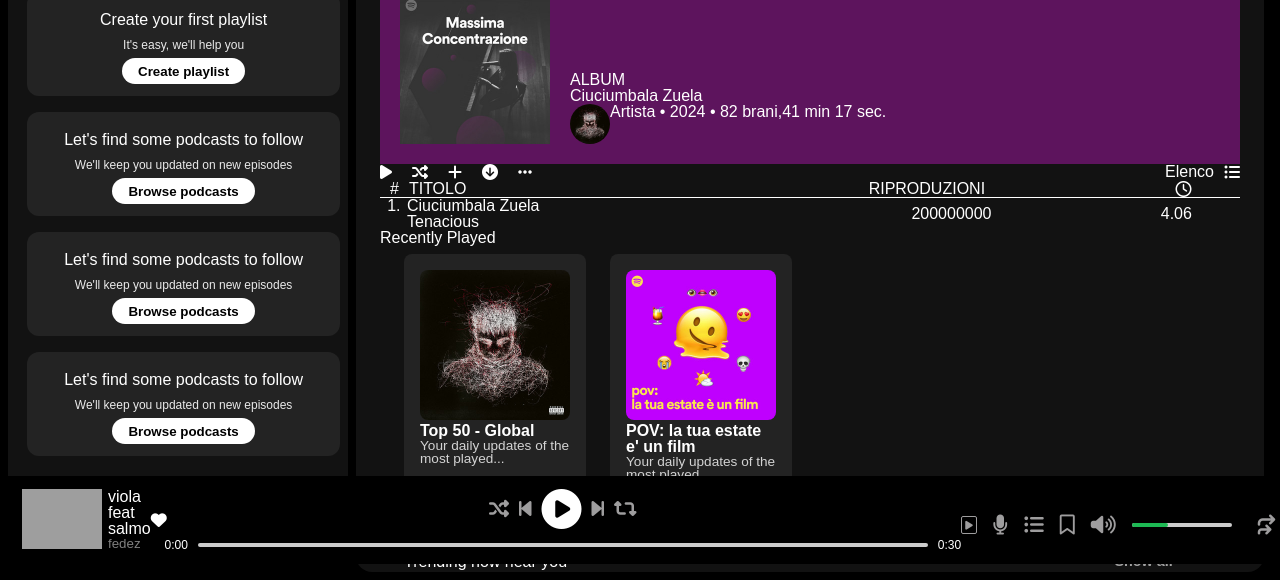
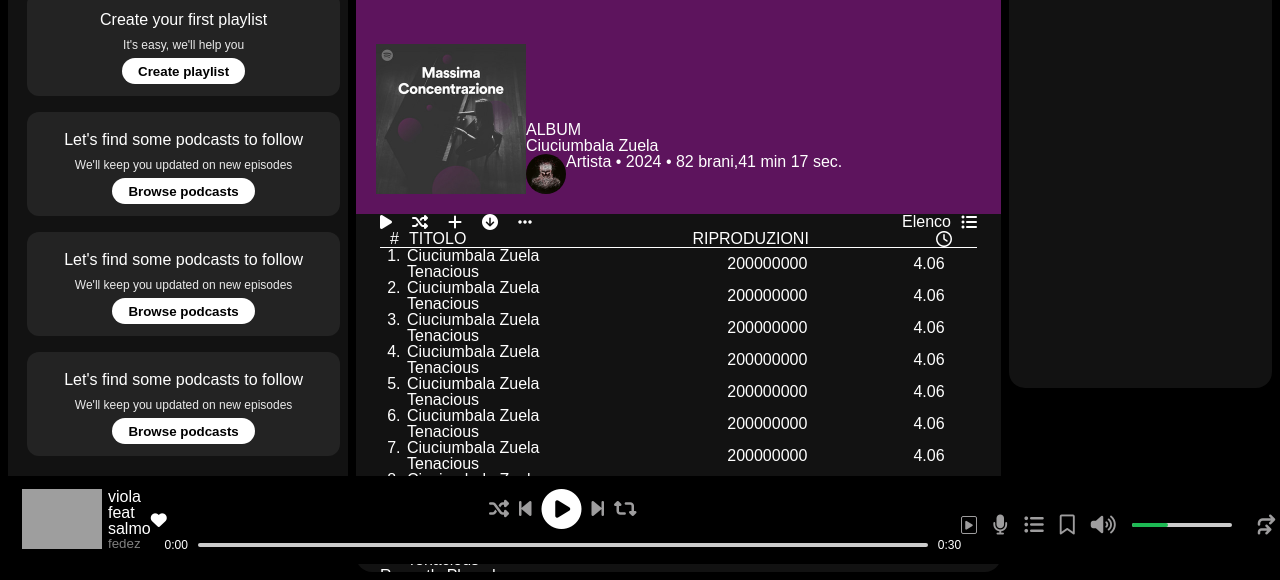
Before and after one commit to FedericoPecoraro/buildWeek2Team4spotify, a website: page AlbumPage3.html in a window 1280 px wide. Shown: the part 236-816 px from the top of the page. Drawn offline with Linux system fonts and the light colour scheme; grey boxes are pictures that could not be loaded.

Commit message:
albumpage edit

```diff
--- a/AlbumPage3.html
+++ b/AlbumPage3.html
@@ -77,6 +77,7 @@
       </div>
 
       <div class="main-content">
+
         <div class="sticky-nav">
           <div class="sticky-nav-icons">
             <img src="./assets/icon/backward_icon.png" alt="" />
@@ -96,6 +97,7 @@
           </div>
         </div>
 
+
                       <!-- INIZIO PARTE AGGIUNTA -->
 
                       <div class="hero-al">
@@ -110,7 +112,7 @@
                           </div>
                     </div>
 
-                    <section>
+                    <div class="temporanea">
 
                         <div class="player-hero-al">
                             <div class="serie-icone-al">
@@ -128,6 +130,7 @@
                             </div>
                         </div>
 
+                        <div>
                         <div class="caption-lista-al">
                             <p class="numerazione-al">#</p>
                             <p class="titolazione-al">TITOLO</p>
@@ -136,7 +139,6 @@
                                 <i class="far fa-clock"></i>
                             </div>
                         </div>
-
                         <ol class="container-lista-canzoni-al">
                             <li>
                                 <div class="canzone-lista-al">
@@ -148,9 +150,102 @@
                                     <p class="durata-al to-right">4.06</p>
                                 </div>
                             </li>
+                            <li>
+                              <div class="canzone-lista-al">
+                                  <div class="song-artist-al">
+                                      <p class="no-margin">Ciuciumbala Zuela</p>
+                                      <p class="no-margin">Tenacious</p>
+                                  </div>
+                                  <p class="riproduzioni-lista-al to-right">200000000</p>
+                                  <p class="durata-al to-right">4.06</p>
+                              </div>
+                          </li>
+                          <li>
+                            <div class="canzone-lista-al">
+                                <div class="song-artist-al">
+                                    <p class="no-margin">Ciuciumbala Zuela</p>
+                                    <p class="no-margin">Tenacious</p>
+                                </div>
+                                <p class="riproduzioni-lista-al to-right">200000000</p>
+                                <p class="durata-al to-right">4.06</p>
+                            </div>
+                        </li>
+                        <li>
+                          <div class="canzone-lista-al">
+                              <div class="song-artist-al">
+                                  <p class="no-margin">Ciuciumbala Zuela</p>
+                                  <p class="no-margin">Tenacious</p>
+                              </div>
+                              <p class="riproduzioni-lista-al to-right">200000000</p>
+                              <p class="durata-al to-right">4.06</p>
+                          </div>
+                      </li>
+                      <li>
+                        <div class="canzone-lista-al">
+                            <div class="song-artist-al">
+                                <p class="no-margin">Ciuciumbala Zuela</p>
+                                <p class="no-margin">Tenacious</p>
+                            </div>
+                            <p class="riproduzioni-lista-al to-right">200000000</p>
+                            <p class="durata-al to-right">4.06</p>
+                        </div>
+                    </li>
+                    <li>
+                      <div class="canzone-lista-al">
+                          <div class="song-artist-al">
+                              <p class="no-margin">Ciuciumbala Zuela</p>
+                              <p class="no-margin">Tenacious</p>
+                          </div>
+                          <p class="riproduzioni-lista-al to-right">200000000</p>
+                          <p class="durata-al to-right">4.06</p>
+                      </div>
+                  </li>
+                  <li>
+                    <div class="canzone-lista-al">
+                        <div class="song-artist-al">
+                            <p class="no-margin">Ciuciumbala Zuela</p>
+                            <p class="no-margin">Tenacious</p>
+                        </div>
+                        <p class="riproduzioni-lista-al to-right">200000000</p>
+                        <p class="durata-al to-right">4.06</p>
+                    </div>
+                </li>
+                <li>
+                  <div class="canzone-lista-al">
+                      <div class="song-artist-al">
+                          <p class="no-margin">Ciuciumbala Zuela</p>
+                          <p class="no-margin">Tenacious</p>
+                      </div>
+                      <p class="riproduzioni-lista-al to-right">200000000</p>
+                      <p class="durata-al to-right">4.06</p>
+                  </div>
+              </li>
+              <li>
+                <div class="canzone-lista-al">
+                    <div class="song-artist-al">
+                        <p class="no-margin">Ciuciumbala Zuela</p>
+                        <p class="no-margin">Tenacious</p>
+                    </div>
+                    <p class="riproduzioni-lista-al to-right">200000000</p>
+                    <p class="durata-al to-right">4.06</p>
+                </div>
+            </li>
+            <li>
+              <div class="canzone-lista-al">
+                  <div class="song-artist-al">
+                      <p class="no-margin">Ciuciumbala Zuela</p>
+                      <p class="no-margin">Tenacious</p>
+                  </div>
+                  <p class="riproduzioni-lista-al to-right">200000000</p>
+                  <p class="durata-al to-right">4.06</p>
+              </div>
+          </li>
                         </ol>
+                      </div>
 
                 <!-- FINE PARTE AGGIUNTA -->
+
+
 
         <h2>Recently Played</h2>
         <div class="card-container">
@@ -368,6 +463,7 @@
             <p class="card-info">Artist</p>
           </div>
         </div>
+      </div>
 
         <div class="footer">
           <div class="line"></div>
@@ -501,6 +597,7 @@
         </div>
       </div>
     </div>
+
     <div class="minibar">
       <div class="mini">
         <i class="fa-solid fa-house icon-home-hp "></i>
--- a/scss/partials/albumpage.scss
+++ b/scss/partials/albumpage.scss
@@ -1,17 +1,21 @@
 /* INIZIO ALBUM2 */
 
 .hero-al {
-    height: 300px;
+    height: 350px;
     padding: 0 0 20px 20px;
 
     background-color: rgb(93, 20, 93);
 
     display: flex;
     align-items: end;
-    gap: 20px;
 }
 .img-hero-al {
     width: 150px;
+}
+.album-content-al {
+    display: flex;
+    flex-direction: column;
+    justify-content: end;
 }
 .dettagli-hero-al {
     display: flex;
@@ -46,6 +50,11 @@
 .caption-lista-al {
     display: flex;
 
+    position: sticky;
+    top: 68px;
+    z-index: 1000;
+
+    background-color: #121212;
     border-bottom: solid 1px white;
 }
 .numerazione-al {
--- a/scss/partials/homepage.scss
+++ b/scss/partials/homepage.scss
@@ -44,17 +44,19 @@
   font-weight: bold;
 }
 .main-content {
+  position: relative;
   background-color: #121212;
   flex: 1;
   border-radius: 1rem;
   overflow: auto;
-  padding: 0 1.5rem 0 1.5rem;
   margin-right: 0.5rem;
 }
 
 /* width */
 .main-content::-webkit-scrollbar {
   width: 10px;
+  position: absolute;
+  z-index: 100;
 }
 
 /* Track */
@@ -291,14 +293,15 @@
 }
 
 .sticky-nav {
+  width: 100%;
   position: sticky;
   top: 0;
-  background-color: #121212;
+  right: 0;
   display: flex;
   justify-content: space-between;
   align-items: center;
   padding: 1rem 0;
-  z-index: 1000;
+  z-index: 10000;
 }
 
 .sticky-nav-icons {
@@ -306,6 +309,7 @@
 }
 
 .sticky-nav-options {
+  margin-left: auto;
   display: flex;
   align-items: center;
   gap: 15px;
@@ -331,6 +335,10 @@
 
 .card:hover {
   transform: scale(1.05);
+}
+
+.temporanea {
+  padding: 0 1.5rem 0 1.5rem;
 }
 
 .card-container {
@@ -559,9 +567,6 @@
 .vol-bar::-webkit-slider-thumb {
   appearance: none;
 }
-.friend {
-  display: none;
-}
 .friends {
   display: flex;
   align-items: baseline;
```
Also changed, not shown: css/style.css, 1 other file. Lines whose indentation alone changed are shown as unchanged.
